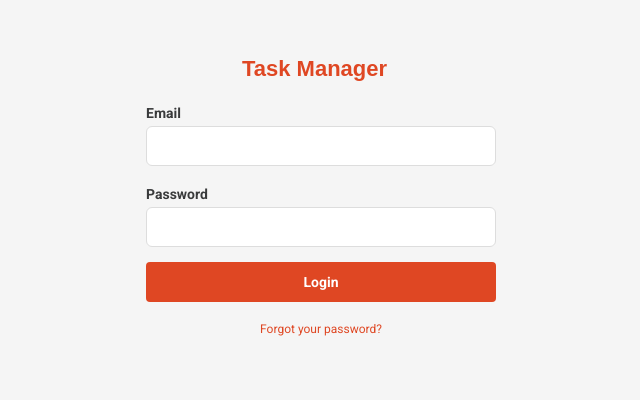
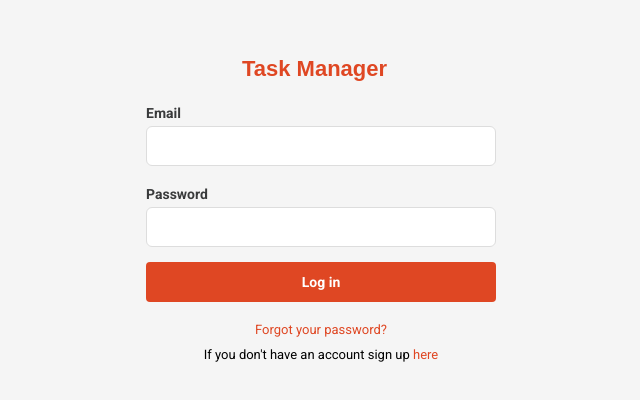
Before and after one commit to gpmarchi/task-manager-web, a React (Create React App) app: page / in a window 1280 px wide. Shown: the part 110-510 px from the top of the page, without its empty margins (319-959 px from the left). Built offline with nearby package versions, Linux system fonts and the light colour scheme.

Commit message:
handle login error messages returned by the api

```diff
--- a/src/pages/Login/index.js
+++ b/src/pages/Login/index.js
@@ -7,6 +7,7 @@ import "./styles.css";
 export default function Login({ history }) {
   const [email, setEmail] = useState("");
   const [password, setPassword] = useState("");
+  const [error, setError] = useState("");
 
   async function handleSubmit(event) {
     event.preventDefault();
@@ -15,13 +16,14 @@ export default function Login({ history }) {
       localStorage.setItem("token", response.data.token);
       history.push("/dashboard");
     } catch (error) {
-      console.log(error);
+      setError(error.response.data.error);
     }
   }
 
   return (
-    <div className="content">
+    <div className="login-content">
       <img src={logo} alt="task manager" />
+      {error && <span className="error">{error}</span>}
       <form onSubmit={handleSubmit}>
         <label htmlFor="email">Email</label>
         <input
@@ -29,6 +31,7 @@ export default function Login({ history }) {
           name="email"
           id="email"
           onChange={event => setEmail(event.target.value)}
+          required
         />
         <label htmlFor="password">Password</label>
         <input
@@ -36,14 +39,18 @@ export default function Login({ history }) {
           name="password"
           id="password"
           onChange={event => setPassword(event.target.value)}
+          required
         />
         <button type="submit" className="btn">
-          Login
+          Log in
         </button>
       </form>
       <a href="http://" target="_blank" rel="noopener noreferrer">
         Forgot your password?
       </a>
+      <span>
+        If you don't have an account sign up <a href="/signup">here</a>
+      </span>
     </div>
   );
 }
--- a/src/pages/Login/styles.css
+++ b/src/pages/Login/styles.css
@@ -1,4 +1,4 @@
-.content {
+.login-content {
   align-items: center;
   display: flex;
   flex-direction: column;
@@ -7,27 +7,37 @@
   height: 100%;
 }
 
-  .content a {
+.login-content a {
   color: #df4723;
-    font-size: 12px;
+  font-size: 13px;
   margin-top: 20px;
   text-decoration: none;
 }
 
-  .content form {
+.login-content form {
   display: flex;
   flex-direction: column;
   width: 100%;
 }
 
-  .content form label {
+.login-content form label {
   margin-top: 20px;
 }
 
-  .content form input {
+.login-content form input {
   margin-top: 5px;
 }
 
-  .content form button {
+.login-content form button {
   margin-top: 15px;
 }
+
+.login-content span.error {
+  font-weight: bold;
+  margin: 30px auto 30px;
+}
+
+.login-content span {
+  font-size: 13px;
+  margin-top: 10px;
+}
```
Lines whose indentation alone changed are shown as unchanged.
